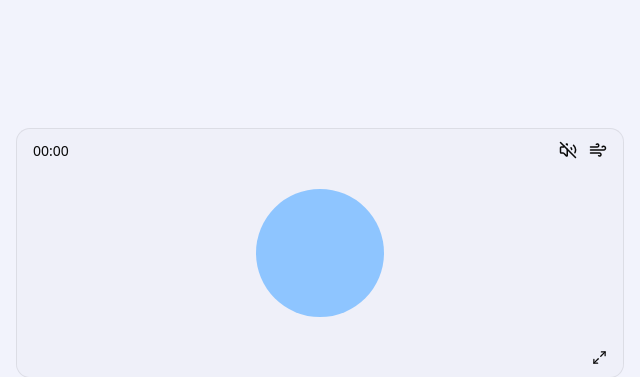
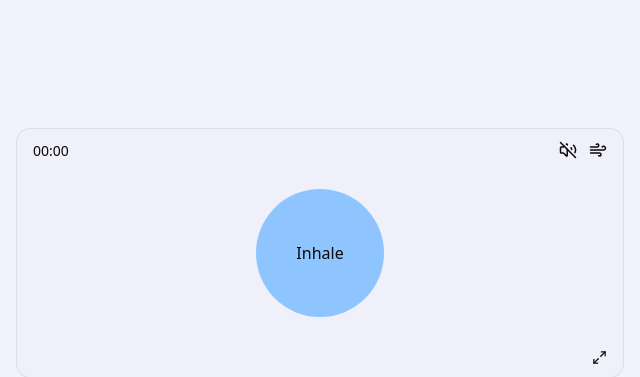
Before and after one commit to JanuDev12/calmy, an Astro site: page / in a window 1280 px wide. Shown: the top 377 px of the page, 320-960 px from the left. Built offline with nearby package versions, Linux system fonts and the light colour scheme; Astro itself is replaced by a stand-in of ours.

Commit message:
chore: cleaning code & minor opti

```diff
--- a/src/components/BreathingApp.tsx
+++ b/src/components/BreathingApp.tsx
@@ -1,39 +1,17 @@
-import { Activity, Ear, Maximize2, VolumeOff, Wind } from 'lucide-react';
-import { Button } from './ui/button';
+import { Maximize2, VolumeOff, Wind } from "lucide-react";
+import { Button } from "./ui/button";
 
-import { motion } from "motion/react";
 import { useEffect, useMemo, useRef, useState } from "react";
-import { Select, SelectContent, SelectItem, SelectTrigger, SelectValue } from './ui/select';
-import type { Phase } from '@/types';
-import { animations } from './animations';
+import {
+  Select,
+  SelectContent,
+  SelectItem,
+  SelectTrigger,
+  SelectValue,
+} from "./ui/select";
+import { animations } from "./animations";
 
-// Define the phases of breathing
-/* const PHASES: Phase[] = [
-  {
-    name: "inhale",
-    duration: 4000,
-    transform: "scale(1.5)",
-  },
-  {
-    name: "inhaleHold",
-    duration: 7000,
-    transform: "scale(1.5)",
-  },
-  {
-    name: "exhale",
-    duration: 8000,
-    transform: "scale(1)",
-  },
-  {
-    name: "exhaleHold",
-    duration: 0,
-    transform: "scale(1)",
-  },
-];
- */
-// Creating map for more efficiency
-/* const PHASE_INDEX = new Map(PHASES.map((phase, index) => [phase.name, index]));
- */
+type AnimationType = keyof typeof animations;
 
 const formatTime = (ms: number): string => {
   const minutes = Math.floor(ms / 60000);
@@ -44,21 +22,31 @@ const formatTime = (ms: number): string => {
   )}`;
 };
 
-type AnimationType = keyof typeof animations;
+function BreathingApp() {
+  // Circle Animation as default
+  const [selectedAnimation, setSelectedAnimation] = useState<AnimationType>("circle");
 
-function BreathingApp() {
+  // Getting initial Phase of selected animation
+  const initialPhase = useMemo(
+    () => animations[selectedAnimation].phases[0].name,
+    [selectedAnimation]
+  )
 
-    const [selectedAnimation, setSelectedAnimation] = useState<AnimationType>("circle");
-     // Initial Phase (inhale)
-    const [phase, setPhase] = useState<string>(animations.circle.phases[0].name);
+  // Storing the initial Phase in local state for logic
+  const [phase, setPhase] = useState<string>(initialPhase);
+
   const [isRunning, setIsRunning] = useState(false);
 
   // Timers
   const timerRef = useRef(0);
   const [timer, setTimer] = useState(0);
-      const timerInterval = useRef(0)
+  const timerInterval = useRef(0);
 
-    const currentAnimation = useMemo(() => animations[selectedAnimation], [selectedAnimation]);
+  // Selecting current animation for use
+  const currentAnimation = useMemo(
+    () => animations[selectedAnimation],
+    [selectedAnimation]
+  );
 
   const PHASE_INDEX = useMemo(
     () => new Map(currentAnimation.phases.map((p, i) => [p.name, i])),
@@ -68,16 +56,6 @@ function BreathingApp() {
   // Creating animations for each phase
   const animationVariants = useMemo(
     () =>
-          /*  {
-        return PHASES.reduce((variants, config) => {
-          variants[config.name] = {
-            transform: config.transform,
-            // Motion expects seconds
-            transition: { duration: config.duration / 1000 },
-          };
-          return variants;
-        }, {}); */
-
       currentAnimation.phases.reduce(
         (acc, phase) => ({
           ...acc,
@@ -93,13 +71,10 @@ function BreathingApp() {
   );
 
 
-
-
-
   const resetBreathing = () => {
     if (isRunning) {
-          if (timerRef.current) clearTimeout(timerRef.current);
-          if (timerInterval.current) clearInterval(timerInterval.current);
+      clearTimeout(timerRef.current);
+      clearInterval(timerInterval.current);
       setPhase(currentAnimation.phases[0].name);
       setTimer(0);
     }
@@ -120,43 +95,40 @@ function BreathingApp() {
     }, duration);
 
     return () => {
-          if (timerRef.current) clearTimeout(timerRef.current);
+      clearTimeout(timerRef.current);
     };
-      }, [phase, isRunning]);
+  }, [phase, isRunning, currentAnimation, PHASE_INDEX]);
 
+  // Timer of breathing
   useEffect(() => {
     if (isRunning) {
       timerInterval.current = setInterval(() => {
-                setTimer(prev => prev + 1000);
+        setTimer((prev) => prev + 1000);
       }, 1000);
-        }else {
-            if (timerRef.current) clearInterval(timerInterval.current)
+    } else {
+       clearInterval(timerInterval.current);
     }
 
     return () => {
-    if (timerInterval.current) clearInterval(timerInterval.current);
+       clearInterval(timerInterval.current);
     };
-      }, [isRunning])
-
-
+  }, [isRunning]);
 
   function getNextPhase(currentPhase: number): number {
     let i = 0;
     let nextPhase = currentPhase;
 
-  // Loop for skip to the next phase if its 0ms
+    // Loop for skip to the next phase if its 0s
     do {
       nextPhase = (nextPhase + 1) % currentAnimation.phases.length;
       i++;
-    if (i > currentAnimation.phases.length) {
+      if (i >= currentAnimation.phases.length) {
         console.log("Infnite Loop detected");
       }
     } while (currentAnimation.phases[nextPhase].duration === 0);
 
     return nextPhase;
   }
-
-
 
   return (
     <>
@@ -169,16 +141,10 @@ function getNextPhase(currentPhase: number): number {
           <Wind size={18} className="cursor-pointer" />
         </div>
 
-        {/*  SELECT ANIMATION */}
-        {/* <div className=" w-full h-full bg-amber-300"></div> */}
-        {/* <motion.div
-          className="mx-auto size-32 rounded-full bg-blue-300"
+        {/*  BREATHING ANIMATION */}
+        <currentAnimation.component
           variants={animationVariants}
-          animate={isRunning ? phase : undefined}
-          initial={{ transform: "scale(1)" }}
-          transition={{ type: "tween" }}
-        ></motion.div> */}
-        <currentAnimation.component variants={animationVariants} currentVariant={isRunning ? phase : "initial"}
+          currentVariant={isRunning ? phase : "initial"}
         />
 
         <div className="absolute bottom-3 right-4">
@@ -201,15 +167,15 @@ function getNextPhase(currentPhase: number): number {
         </Button>
         <span>Fase actual de la respiracion: {phase}</span>
 
-        {/* COMPONENT FOR SELECT ANIMATION */}
-        <Select value={selectedAnimation} onValueChange={(value: AnimationType) => setSelectedAnimation(value)}>
+        {/* SELECT ANIMATION */}
+        <Select
+          value={selectedAnimation}
+          onValueChange={(value: AnimationType) => setSelectedAnimation(value)}
+        >
           <SelectTrigger className="w-[180px]">
             <SelectValue placeholder="Select animation" />
           </SelectTrigger>
           <SelectContent>
-           {/*  <SelectItem defaultValue="circle" value="circle">Circle</SelectItem>
-            <SelectItem value="wave">Wave</SelectItem>
-            <SelectItem value="box">Box</SelectItem> */}
             {Object.values(animations).map((anim) => (
               <SelectItem key={anim.id} value={anim.id}>
                 {anim.displayName}
@@ -222,4 +188,4 @@ function getNextPhase(currentPhase: number): number {
   );
 }
 
-export default BreathingApp
+export default BreathingApp;
--- a/src/components/animations/CircleAnimation.tsx
+++ b/src/components/animations/CircleAnimation.tsx
@@ -1,16 +1,17 @@
-import type { AnimationProps } from '@/types'
 import { motion } from "motion/react";
 
 
 // Visuals
 const CircleComponent = ({ variants, currentVariant }) => (
   <motion.div
-    className="mx-auto size-32 rounded-full bg-blue-300"
+    className="mx-auto size-32 rounded-full bg-blue-300 flex justify-center items-center"
     variants={variants}
     animate={currentVariant}
     initial={{ transform: "scale(1)" }}
     transition={{ type: "tween" }}
-  ></motion.div>
+  >
+    <div className="absolute">Inhale</div>
+  </motion.div>
 );
 
 // Config
```
Lines whose indentation alone changed are shown as unchanged.
